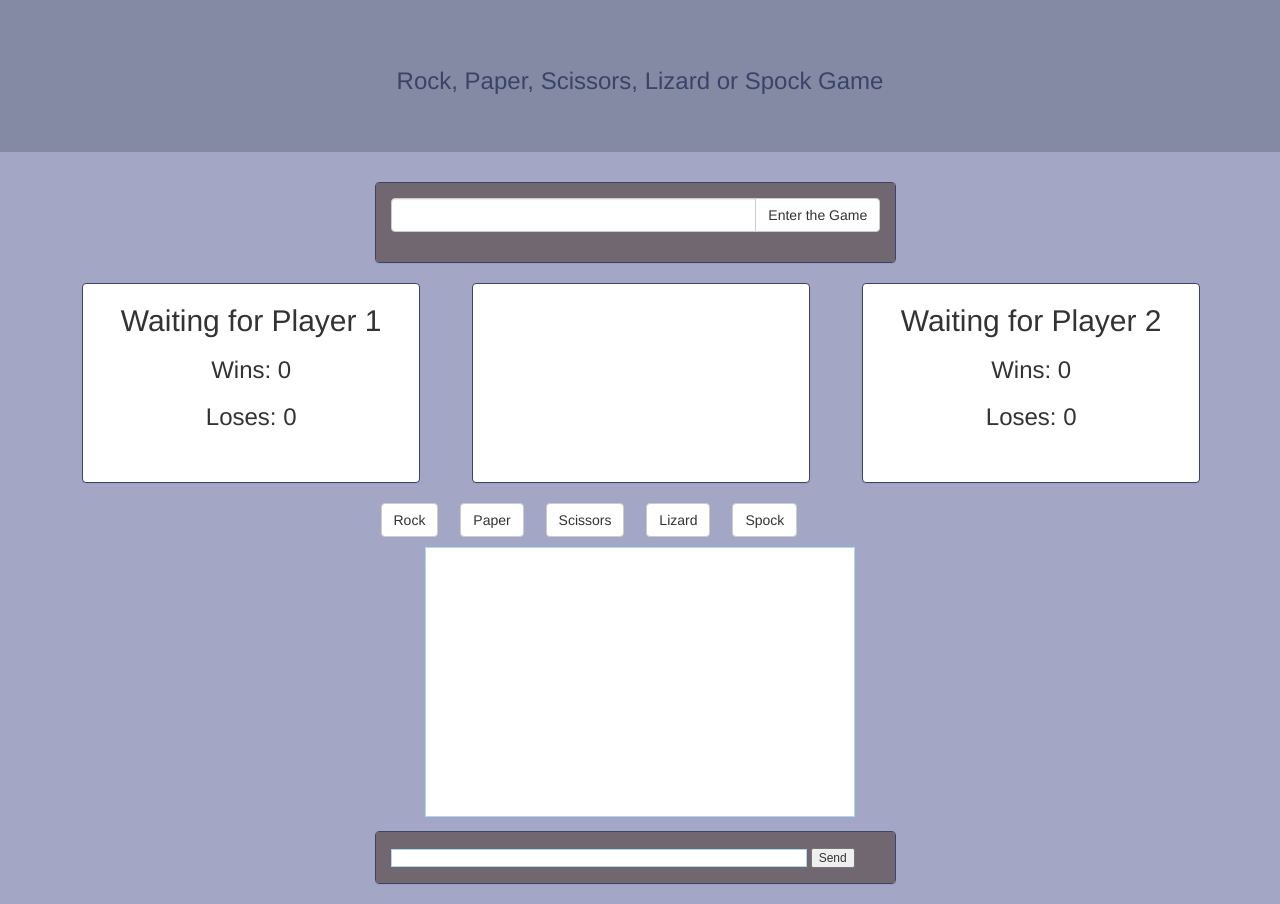
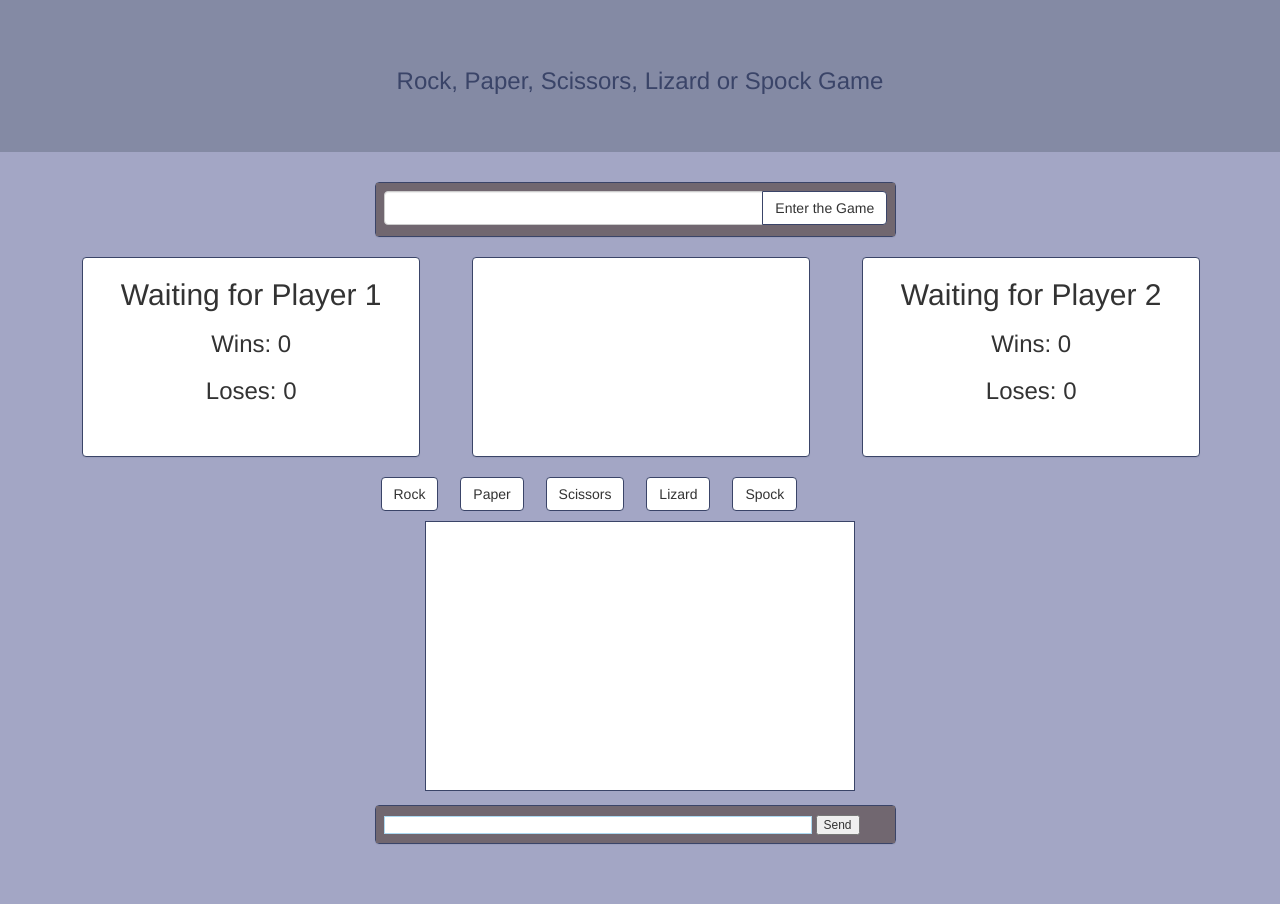
Before and after one commit to nathan25maloney/RPS-Multiplayer, a plain HTML site: page index.html in a window 1280 px wide. After the commit the page ends 864 px from the top, so only its background shows below. Drawn offline with nearby package versions, Linux system fonts and the light colour scheme; no server answers.

Commit message:
final css changes

```diff
--- a/assets/css/style.css
+++ b/assets/css/style.css
@@ -13,6 +13,7 @@ body {
 .panel-body {
 	background-color: #716770;
 	border-color: #3a4468;
+	padding: 8px;
 }
 
 .panel-default {
@@ -36,7 +37,7 @@ body {
 .btn-default {
     color: #333;
     background-color: #fff;
-    border-color: #ccc;
+    border-color: #3a4468;
     margin-left: 18px;
 
 }
@@ -76,7 +77,7 @@ a {
     background: #fff;
     height: 270px;
     width: 430px;
-    border: 1px solid #ACD8F0;
+    border: 1px solid #3a4468;
     overflow: auto;
 }
 #usermsg {
@@ -98,3 +99,7 @@ a {
 em {
 	color: #fd8000;
 }
+
+.form-group {
+    margin-bottom: 3px;
+}
```
